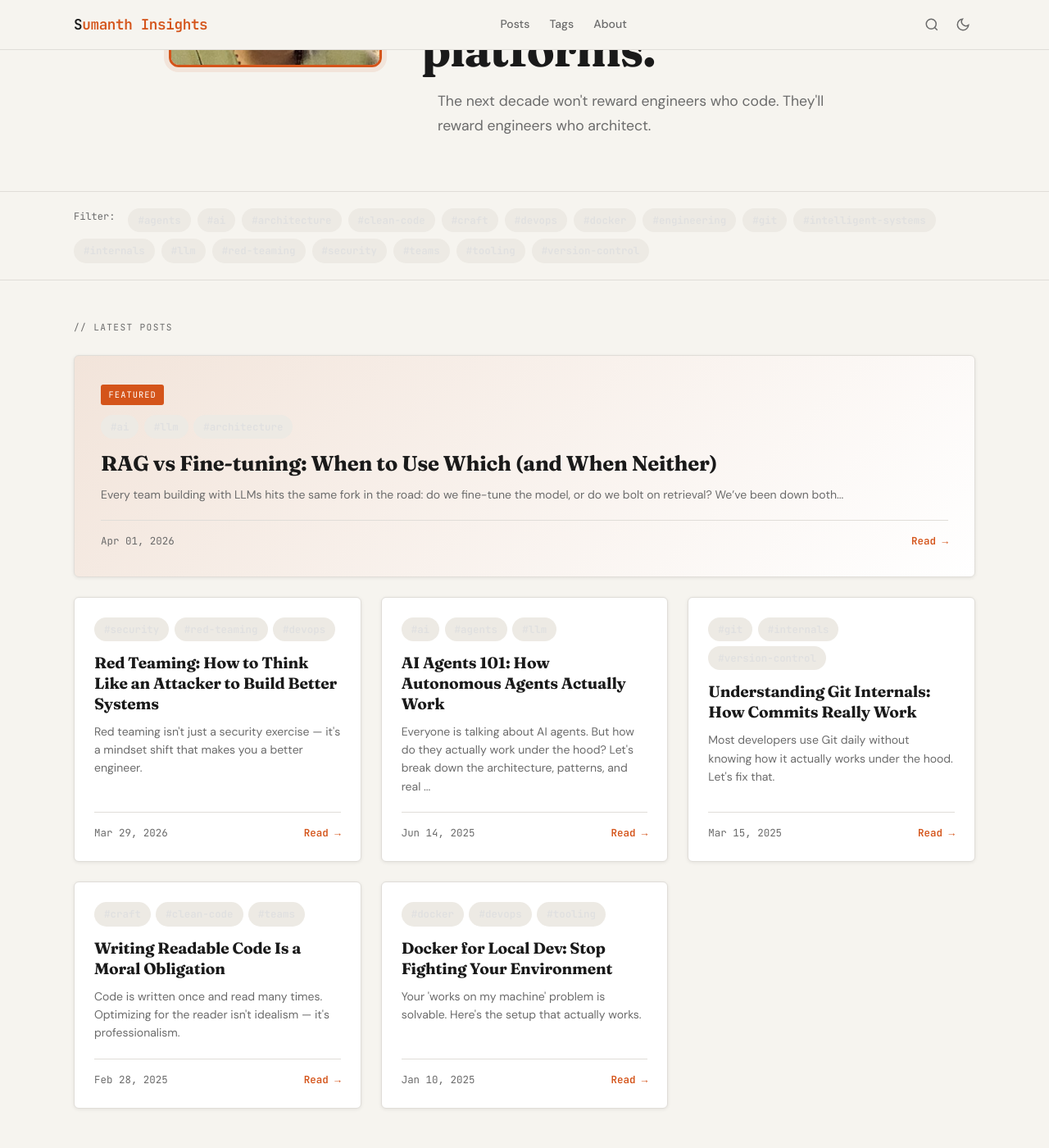
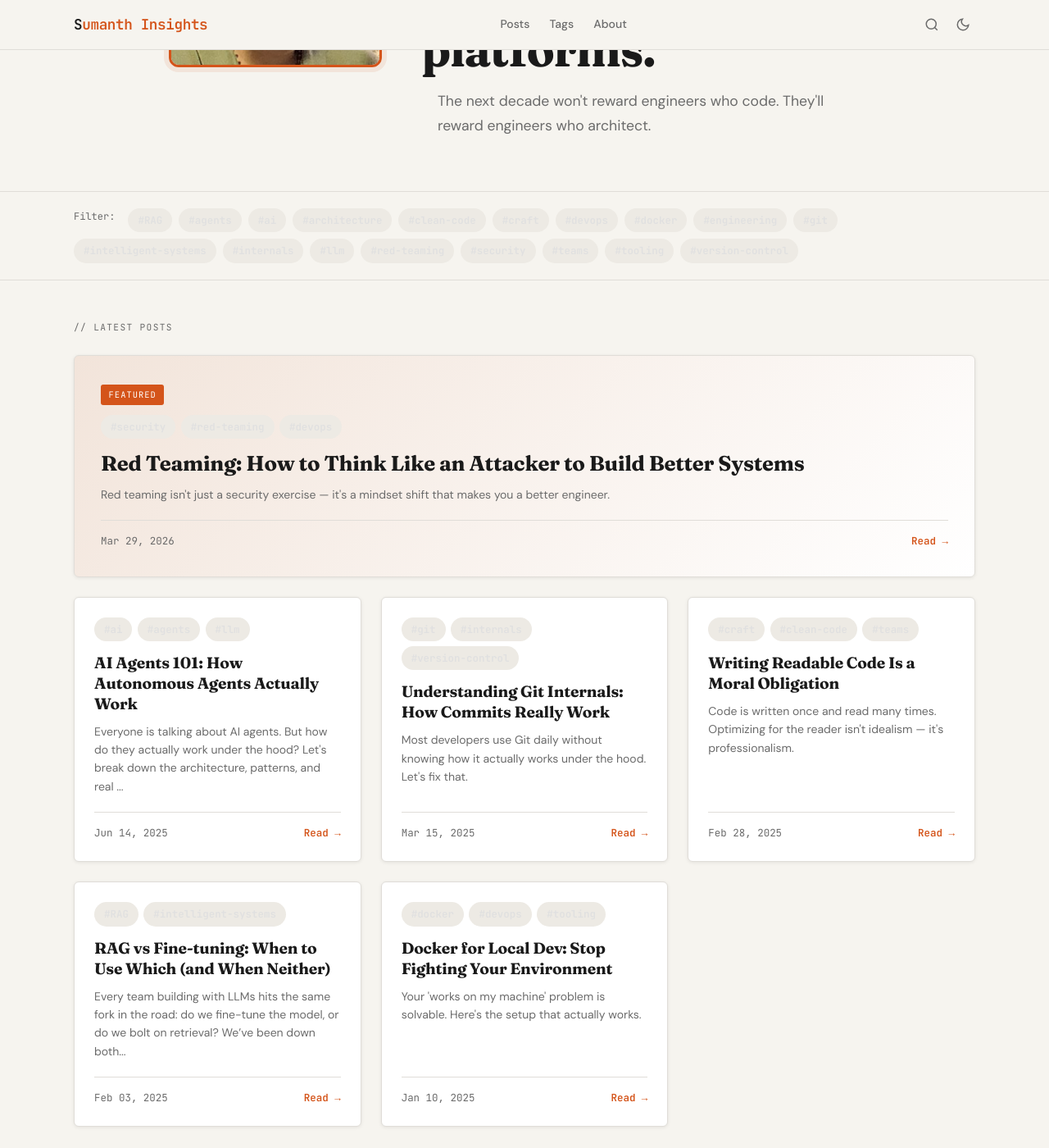
Before and after one commit to sumanthrb/insights, a Jekyll site: the page built from index.html, in a window 1280 px wide and 1400 px high, scrolled down 406 px. Shown: the whole window at 82% size. Built offline with Jekyll 4.4.1, drawn with Linux system fonts in a browser that asks for light colours.

Commit message:
Revise date and tags in RAG vs Fine-tuning post
Updated the date and tags for the RAG vs Fine-tuning post.

```diff
--- a/_posts/2025-02-03-rag-vs-finetuning.md
+++ b/_posts/2025-02-03-rag-vs-finetuning.md
@@ -1,8 +1,8 @@
 ---
 layout: post
 title: "RAG vs Fine-tuning: When to Use Which (and When Neither)"
-date: 2026-04-01
-tags: [ai, llm, architecture, intelligent-systems]
+date: 2025-02-03
+tags: [RAG,intelligent-systems]
 description: "A practical decision framework for choosing between Retrieval-Augmented Generation and fine-tuning — built from real production experience."
 ---
 
```
